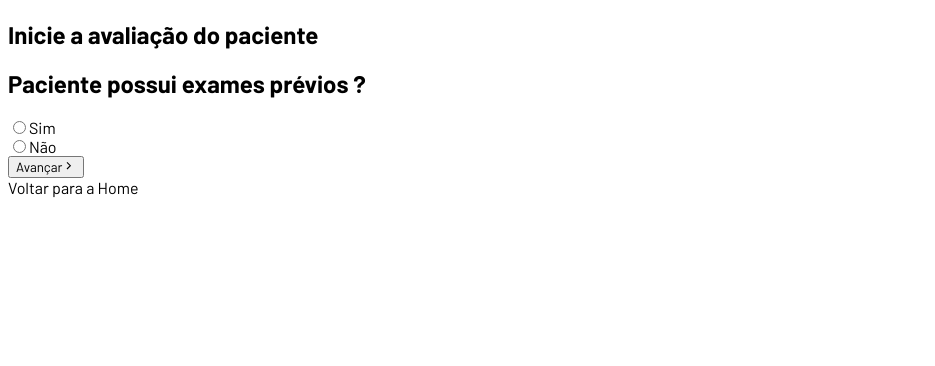
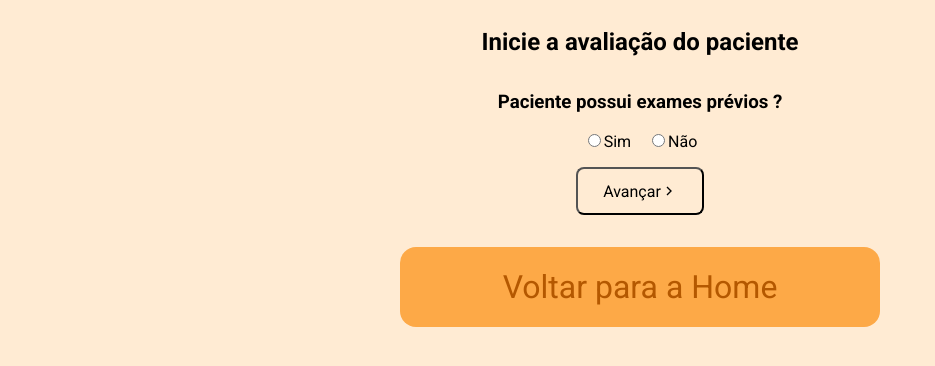
Before and after one commit to guilhermag/ppgbio-nefro, a React (Vite) app: page /questions in a window 1280 px wide. Shown: the top 366 px of the page, without its empty margins (0-935 px from the left). Built offline with nearby package versions, Linux system fonts and the light colour scheme.

Commit message:
initial css

```diff
--- a/index.html
+++ b/index.html
@@ -2,14 +2,15 @@
 <html lang="en">
   <head>
     <meta charset="UTF-8" />
+    <meta name="viewport" content="initial-scale=1, width=device-width" />
     <link rel="icon" type="image/svg+xml" href="./src/assets/kidney.svg" />
     <meta name="viewport" content="width=device-width, initial-scale=1.0" />
     <title>Nefrocheck</title>
     <link rel="preconnect" href="https://fonts.googleapis.com" />
     <link rel="preconnect" href="https://fonts.gstatic.com" crossorigin />
     <link
-      href="https://fonts.googleapis.com/css2?family=Barlow:ital,wght@0,100;0,200;0,300;0,400;0,500;0,600;0,700;0,800;0,900;1,100;1,200;1,300;1,400;1,500;1,600;1,700;1,800;1,900&display=swap"
       rel="stylesheet"
+      href="https://fonts.googleapis.com/css?family=Roboto:300,400,500,700&display=swap"
     />
   </head>
   <body>
--- a/package.json
+++ b/package.json
@@ -9,6 +9,11 @@
     "preview": "vite preview"
   },
   "dependencies": {
+    "@emotion/react": "^11.10.6",
+    "@emotion/styled": "^11.10.6",
+    "@fontsource/roboto": "^4.5.8",
+    "@mui/icons-material": "^5.11.9",
+    "@mui/material": "^5.11.10",
     "react": "^18.2.0",
     "react-dom": "^18.2.0",
     "react-icons": "^4.7.1",
--- a/src/components/FormQuestion.tsx
+++ b/src/components/FormQuestion.tsx
@@ -1,13 +1,20 @@
 import React from 'react';
+import { Question } from '../shared/interfaces/form';
+import './style.css';
 
 interface Props {
-  question: string;
+  question: Question;
 }
 
 const FormQuestion = ({ question }: Props) => {
+  const checkOrder = question.order === 1;
   return (
-    <div>
-      <h2>{question}</h2>
+    <div className='center-content'>
+      <div className='header'>
+        {checkOrder && <h2>Inicie a avaliação do paciente</h2>}
+      </div>
+
+      <h3>{question.question}</h3>
     </div>
   );
 };
--- /dev/null
+++ b/src/components/style.css
@@ -0,0 +1,3 @@
+.header {
+  height: 4rem;
+}
--- a/src/index.css
+++ b/src/index.css
@@ -1,6 +1,7 @@
 * {
-  font-family: 'Barlow', sans-serif;
+  font-family: 'Roboto', sans-serif;
   color: #000;
+  background-color: #ffebd3;
 }
 
 a {
@@ -13,3 +14,28 @@ a {
   align-items: center;
   justify-content: center;
 }
+
+.row {
+  flex-direction: row;
+}
+
+.app-button {
+  font-size: 2rem;
+  border-radius: 1rem;
+  background-color: #fda947;
+  width: 30rem;
+  height: 5rem;
+  text-align: center;
+  margin-bottom: 1rem;
+  color: #b45800;
+  transition: all 0.4s ease-in-out;
+}
+
+.app-button:hover {
+  background-color: #b45800;
+  color: #fda947;
+}
+
+.gap-2rem {
+  gap: 2rem;
+}
--- a/src/views/home/style.css
+++ b/src/views/home/style.css
@@ -1,23 +1,6 @@
 .logo {
   width: 400px;
   height: 400px;
-}
-
-.app-button {
-  font-size: 2rem;
-  border-radius: 1rem;
-  background-color: #fda947;
-  width: 30rem;
-  height: 5rem;
-  text-align: center;
-  margin-bottom: 1rem;
-  color: #b45800;
-  transition: all 0.4s ease-in-out;
-}
-
-.app-button:hover {
-  background-color: #b45800;
-  color: #fda947;
 }
 
 .text-section a {
@@ -31,3 +14,14 @@
 .text-section {
   font-size: 1.2rem;
 }
+
+.actions {
+  margin-top: 1rem;
+  flex-direction: row;
+  gap: 1rem;
+}
+
+.form-inputs {
+  flex-direction: row;
+  gap: 1rem;
+}
--- a/src/views/questions/index.tsx
+++ b/src/views/questions/index.tsx
@@ -16,16 +16,13 @@ function Questions() {
     useForm(formComponents);
 
   return (
-    <div className='app'>
-      <div className='header'>
-        <h2>Inicie a avaliação do paciente</h2>
-      </div>
+    <div className='center-content gap-2rem'>
       <div className='form-container'>
         <form>
           <div className='inputs-container'>{currentComponent.component}</div>
 
           {currentComponent.showButtons && (
-            <div className='form-inputs'>
+            <div className='form-inputs center-content'>
               <div className='input-option'>
                 <input
                   type='radio'
@@ -54,13 +51,14 @@ function Questions() {
             </div>
           )}
 
-          <div className='actions'>
+          <div className='actions center-content'>
             {checkInitialQuestion() && (
               <button
                 type='button'
                 onClick={() => {
                   selectPreviousQuestion();
                 }}
+                className='center-content row'
               >
                 <GrFormPrevious />
                 <span>Voltar</span>
@@ -72,6 +70,7 @@ function Questions() {
                 onClick={() => {
                   selectNextQuestion();
                 }}
+                className='center-content row'
               >
                 <span>Avançar</span>
                 <GrFormNext />
@@ -80,13 +79,15 @@ function Questions() {
           </div>
         </form>
       </div>
-      <Link to={'/'}>Voltar para a Home</Link>
+      <Link to={'/'}>
+        <div className='app-button center-content'>Voltar para a Home</div>
+      </Link>
     </div>
   );
 
   function generateComponentQuestions(): FormComponent[] {
     return QUESTIONS.map((question) => ({
-      component: <FormQuestion question={question.question} />,
+      component: <FormQuestion question={question} />,
       showButtons: question.showButtons,
       order: question.order,
     }));
--- a/src/views/questions/style.css
+++ b/src/views/questions/style.css
@@ -0,0 +1,7 @@
+.actions button {
+  font-size: 1rem;
+  cursor: pointer;
+  border-radius: 0.5rem;
+  width: 8rem;
+  height: 3rem;
+}
```
Also changed, not shown: src/assets/logo.png, 1 other file (tests, documents, lock files or other folders).
